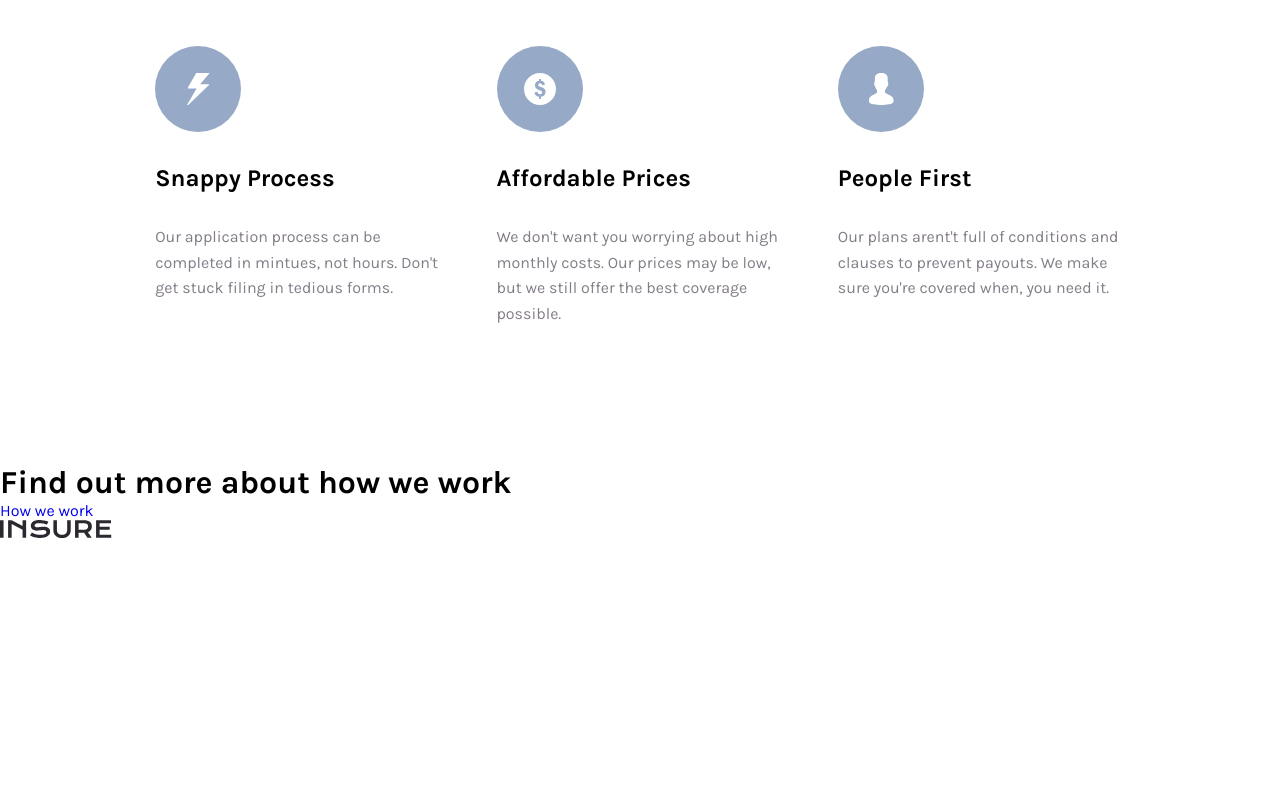
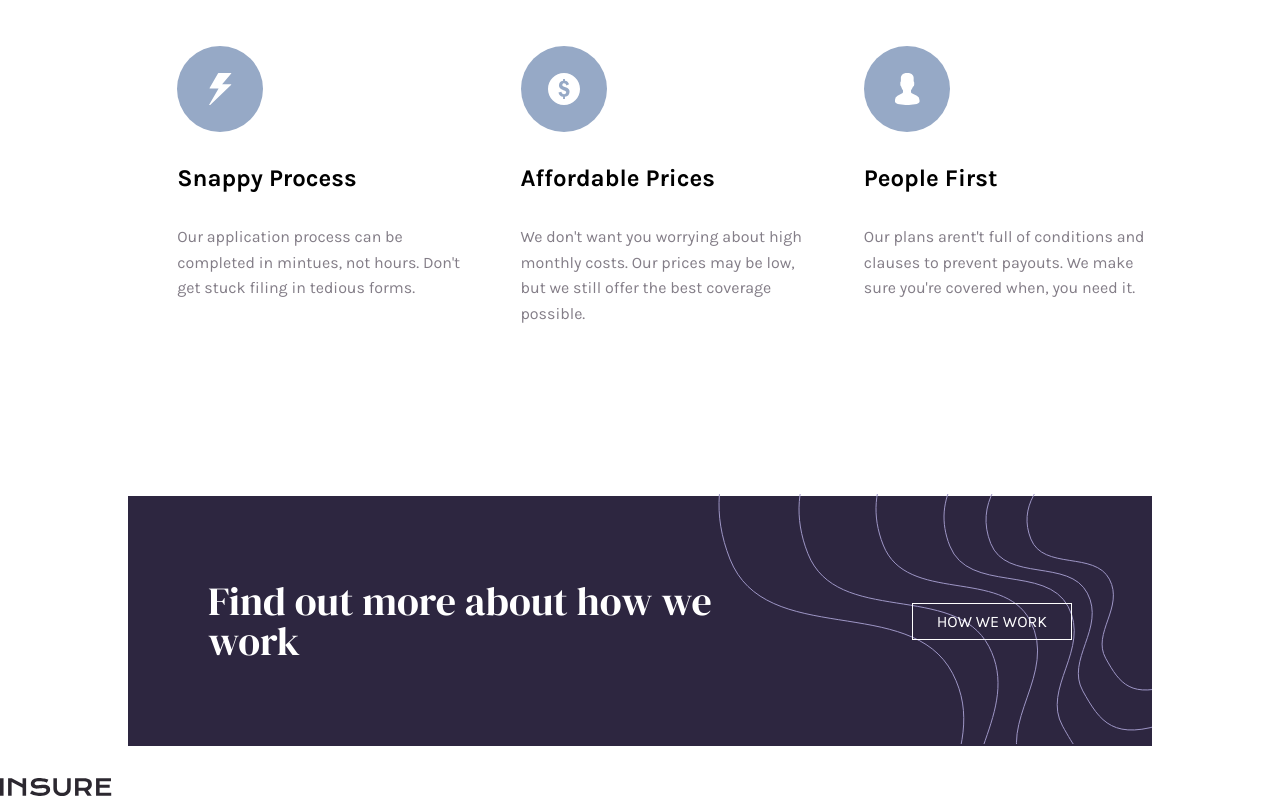
Before and after one commit to PontusVallgren/Insure-landing-page, a website: page index.html in a window 1280 px wide. Shown: the part 1101-1901 px from the top of the page. Before the commit the page ends 1643 px from the top, so only its background shows below. Drawn offline with nearby package versions, Linux system fonts and the light colour scheme; files that its build step writes are made by us from their sources.

Commit message:
Added story section for mobile and desktop

```diff
--- a/index.html
+++ b/index.html
@@ -101,9 +101,15 @@
         </div>
       </div>
     </section>
-    <div class="company-story">
+    <div class="story">
+      <div class="bg-pattern-how-we-work-mobile">
+        <img src="images/bg-pattern-how-we-work-mobile.svg" />
+      </div>
       <h1>Find out more about how we work</h1>
       <a href="#">How we work</a>
+      <div class="bg-pattern-how-we-work-desktop">
+        <img src="images/bg-pattern-how-we-work-desktop.svg" />
+      </div>
     </div>
     <footer class="footer">
       <div class="social-media">
--- a/src/main.scss
+++ b/src/main.scss
@@ -6,3 +6,4 @@
 @import "./sections/hero";
 @import "./sections/salebanner";
 @import "./sections/salePitch";
+@import "./sections/story";
--- a/src/sections/_salePitch.scss
+++ b/src/sections/_salePitch.scss
@@ -36,7 +36,7 @@
 @include desktop {
   .sale-pitch {
     display: grid;
-    grid-template-columns: 10vw 1fr 1fr 1fr 10vw;
+    grid-template-columns: 150px 1fr 1fr 1fr 100px;
     grid-template-rows: 70px auto;
     margin: 20rem 0 0 0;
 
--- /dev/null
+++ b/src/sections/_story.scss
@@ -0,0 +1,64 @@
+.story {
+  display: flex;
+  flex-direction: column;
+  align-items: center;
+  background-color: $c-DarkViolet;
+  width: 90%;
+  height: 350px;
+  margin: 0 auto;
+
+  h1 {
+    color: white;
+    font-size: 2.5rem;
+    font-family: $f-dmSarif;
+    line-height: 2.5rem;
+    font-weight: 400;
+    text-align: center;
+    margin: 5rem 2rem 0 2rem;
+  }
+  a {
+    color: white;
+    border: 1px white solid;
+    text-transform: uppercase;
+    padding: 0.5rem 1.5rem;
+    margin: 2rem 0 5rem 0;
+    transition: background-color 0.2s;
+  }
+  a:hover {
+    background-color: lighten($c-DarkViolet, 10);
+  }
+  .bg-pattern-how-we-work-mobile {
+    position: absolute;
+    align-self: flex-end;
+  }
+}
+.bg-pattern-how-we-work-desktop {
+  display: none;
+}
+@include desktop {
+  .bg-pattern-how-we-work-mobile {
+    display: none;
+  }
+  .story {
+    position: relative;
+    flex-direction: row;
+    justify-content: space-between;
+    height: 250px;
+    width: 80%;
+    margin: 2rem auto;
+    h1 {
+      text-align: left;
+      margin: 0 0 0 5rem;
+      width: 40vw;
+    }
+    a {
+      margin: 0 5rem 0 0;
+      z-index: 1;
+    }
+  }
+  .bg-pattern-how-we-work-desktop {
+    display: block;
+    position: absolute;
+    right: 0;
+  }
+}
```
